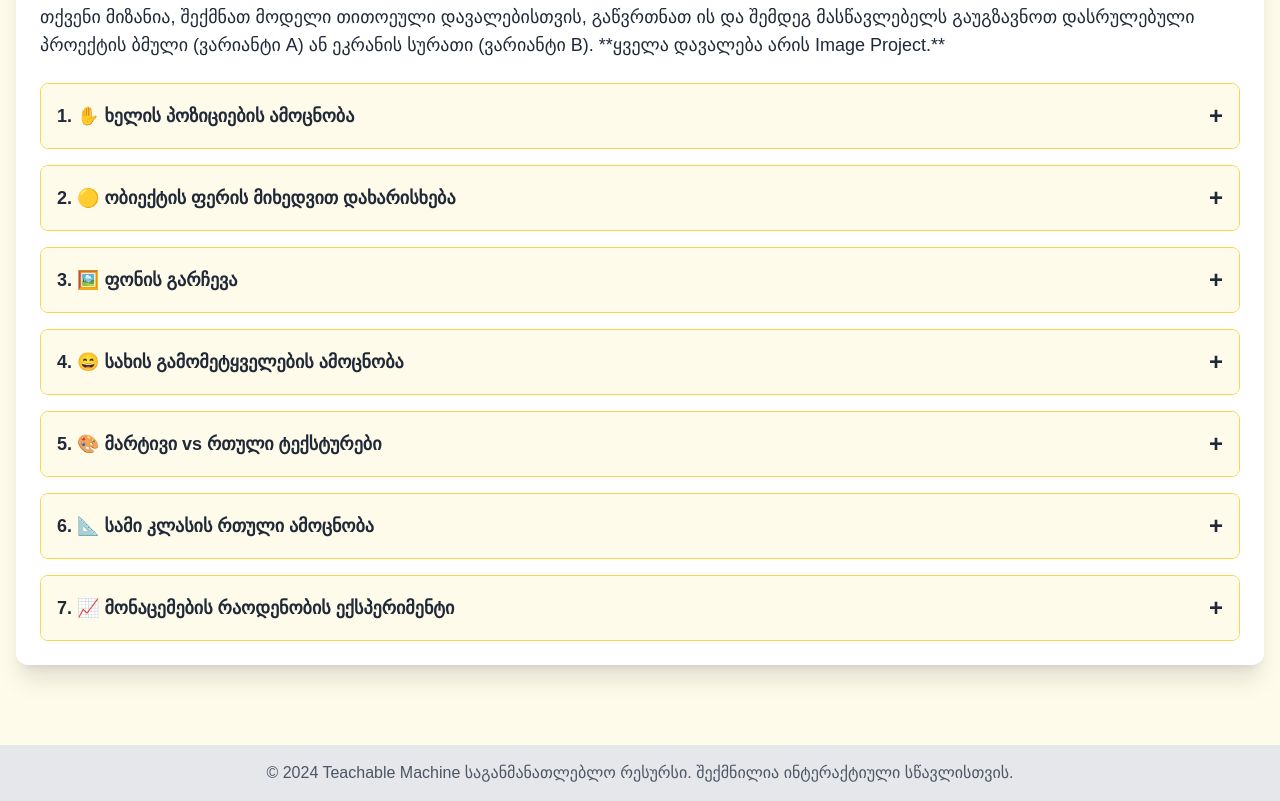
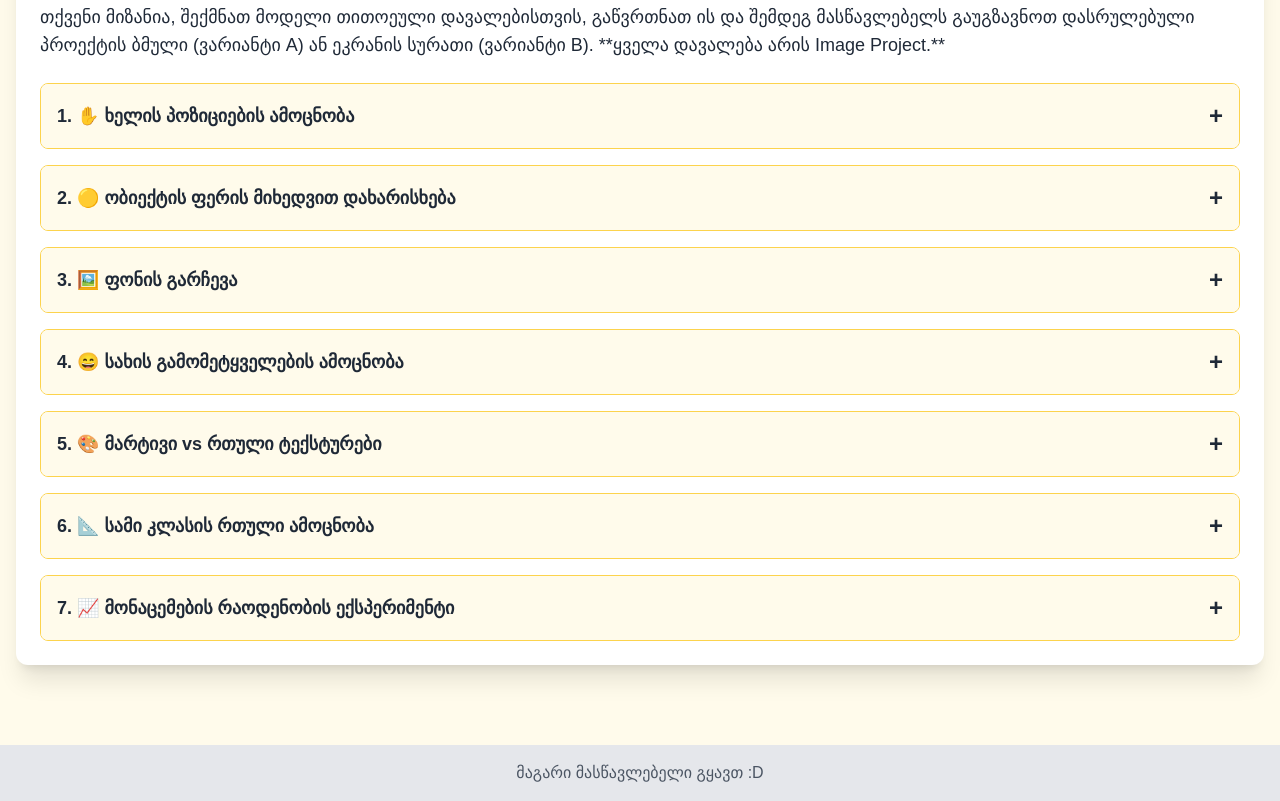
Before and after one commit to maikomekok/Teachable_machine_buckswood, a plain HTML site: page index.html in a window 1280 px wide. Shown: the part 1927-2728 px from the top of the page. Drawn offline with nearby package versions, Linux system fonts and the light colour scheme; a web font is replaced by a local one.

Commit message:
Update index.html

```diff
--- a/index.html
+++ b/index.html
@@ -304,7 +304,7 @@
     </main>
 
     <footer class="bg-gray-200 text-gray-600 text-center p-4">
-        <p>© 2024 Teachable Machine საგანმანათლებლო რესურსი. შექმნილია ინტერაქტიული სწავლისთვის.</p>
+        <p>მაგარი მასწავლებელი გყავთ :D </p>
     </footer>
 
     <script>
```
